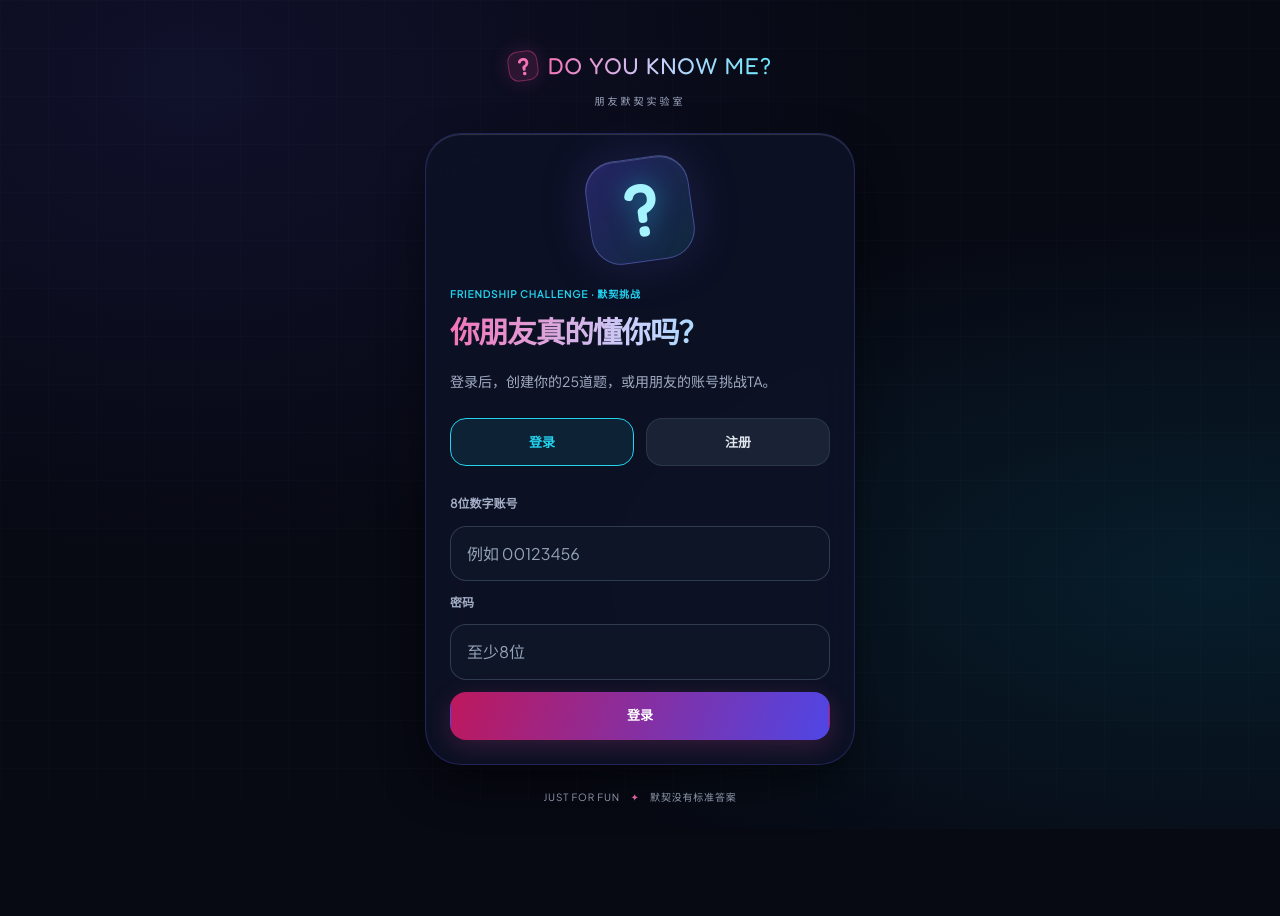
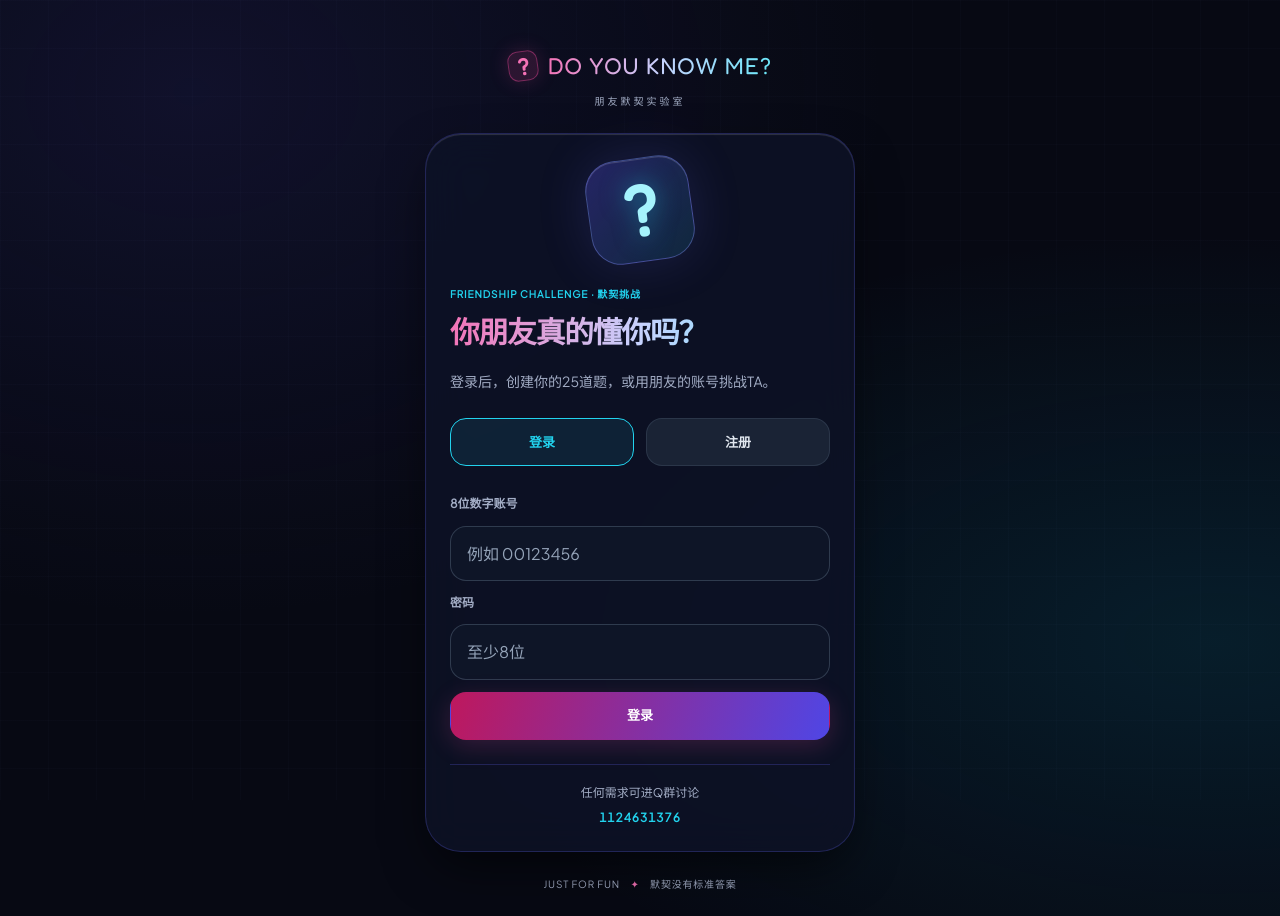
Before and after one commit to ly9527-04/game-do-you-know-me, a Next.js app: page / in a window 1280 px wide. Before the commit the page ends 829 px from the top, so only its background shows below. Built offline with nearby package versions, Linux system fonts and the light colour scheme; no server answers.

Commit message:
feat: add homepage QQ contact

```diff
--- a/src/app/globals.css
+++ b/src/app/globals.css
@@ -174,6 +174,9 @@ summary { cursor: pointer; min-height: 44px; color: #c7d2fe; }
 .account-number { display: flex; flex-wrap: wrap; align-items: center; gap: 12px; padding: 14px 16px; margin: 20px 0 12px; border: 1px solid var(--line); border-radius: 16px; color: var(--muted); font-size: 12px; }
 .account-number strong { color: var(--cyan); font-size: 24px; letter-spacing: .08em; font-variant-numeric: tabular-nums; }
 .account-notice { padding: 12px; border-radius: 12px; color: #fde68a; background: #78350f33; border: 1px solid #fbbf2433; font-size: 12px; }
+.homepage-contact { margin-top: 24px; padding-top: 18px; border-top: 1px solid var(--line); text-align: center; color: var(--muted); font-size: 12px; }
+.homepage-contact p { margin: 0; }
+.homepage-contact__number { margin-top: 6px !important; color: var(--cyan); font-weight: 800; letter-spacing: .08em; font-variant-numeric: tabular-nums; }
 .account-logout { display: block; min-height: 48px; margin: 20px auto 0; border: 0; background: transparent; color: var(--muted); }
 .account-back { display: block; margin-top: 24px; padding: 12px; text-align: center; color: var(--violet); min-height: 48px; }
 .account-warning h1 { color: var(--marker); }
--- a/src/app/page.tsx
+++ b/src/app/page.tsx
@@ -3,6 +3,12 @@ import { Dashboard } from '@/components/account/Dashboard'
 import { getCurrentUser } from '@/lib/auth'
 import { getOwnedTest } from '@/lib/repositories/accounts'
 export const dynamic = 'force-dynamic'
+function QQContact() {
+  return <aside className="homepage-contact" aria-label="需求讨论群">
+    <p>任何需求可进Q群讨论</p>
+    <p className="homepage-contact__number">1124631376</p>
+  </aside>
+}
 export default async function HomePage() {
   let user
   let test
@@ -10,8 +16,8 @@ export default async function HomePage() {
     user = await getCurrentUser()
     test = user ? await getOwnedTest(user.id) : null
   } catch {
-    return <main className="page-shell"><h1>服务暂时不可用</h1><p>请稍后刷新页面重试。</p></main>
+    return <main className="page-shell"><h1>服务暂时不可用</h1><p>请稍后刷新页面重试。</p><QQContact /></main>
   }
-  if (!user) return <main className="page-shell"><AuthForm /></main>
-  return <main className="page-shell"><Dashboard nickname={user.nickname} account={user.account} hasTest={Boolean(test)} /></main>
+  if (!user) return <main className="page-shell"><AuthForm /><QQContact /></main>
+  return <main className="page-shell"><Dashboard nickname={user.nickname} account={user.account} hasTest={Boolean(test)} /><QQContact /></main>
 }
--- a/src/components/account/TestBuilder.tsx
+++ b/src/components/account/TestBuilder.tsx
@@ -50,7 +50,7 @@ export function TestBuilder(props: Props) {
   }
   return <section>
     <p className="eyebrow">BUILD YOUR TEST · 自选题目</p><h1 className="gradient-text">哪些问题最像你？</h1>
-    <p className="lede">从75道题中自由挑选25道，选好后再回答自己的测试。不限制每类数量。</p>
+    <p className="lede">从120道题中自由挑选25道，选好后再回答自己的测试。不限制每类数量。</p>
     <div className="selection-summary"><strong role="status" aria-live="polite">已选 {draft.ids.length} / 25 题</strong><button className="button button--primary" disabled={draft.ids.length !== 25} onClick={() => update({ ...draft, started: true })}>选好了，开始回答</button></div>
     {draft.ids.length === 25 && <p className="account-notice">已经选满25题，取消一道后可以换选其他题。</p>}
     {category === null ? <div className="question-categories">{QUESTION_GROUPS.map((group) => {
```
Also changed, not shown: 1 other file (tests, documents, lock files or other folders).
